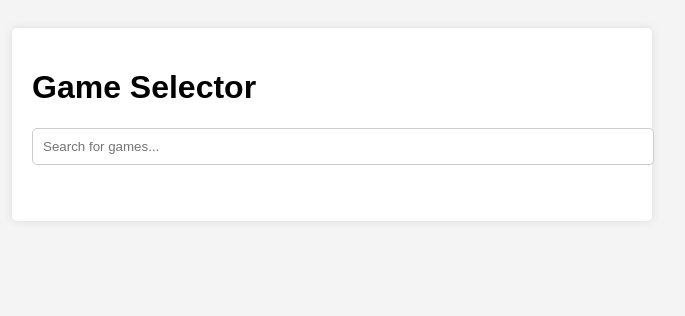
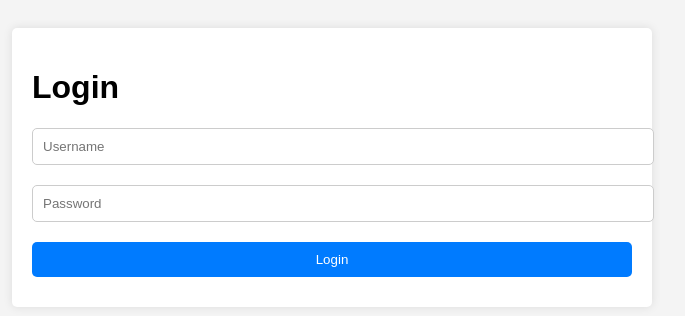
Before and after one commit to YouAreYOU21st/YouAreYOU21st.github.io, a plain HTML site: page g.html in a window 1280 px wide. Shown: the whole page, without its empty margins (308-993 px from the left). Drawn offline with Linux system fonts and the light colour scheme.

Commit message:
Update g.html

```diff
--- a/g.html
+++ b/g.html
@@ -7,11 +7,21 @@
     <link rel="stylesheet" href="styles.css">
 </head>
 <body>
-    <div class="container">
+    <div class="container" id="login-container">
+        <h1>Login</h1>
+        <input type="text" id="username" placeholder="Username" />
+        <input type="password" id="password" placeholder="Password" />
+        <button id="login-button">Login</button>
+        <div id="error-message" class="error"></div>
+    </div>
+
+    <div class="container" id="game-container" style="display: none;">
         <h1>Game Selector</h1>
         <input type="text" id="search" placeholder="Search for games..." />
         <ul id="game-list"></ul>
+        <button id="logout-button">Logout</button>
     </div>
+
     <script src="script.js"></script>
 </body>
 </html>
```
